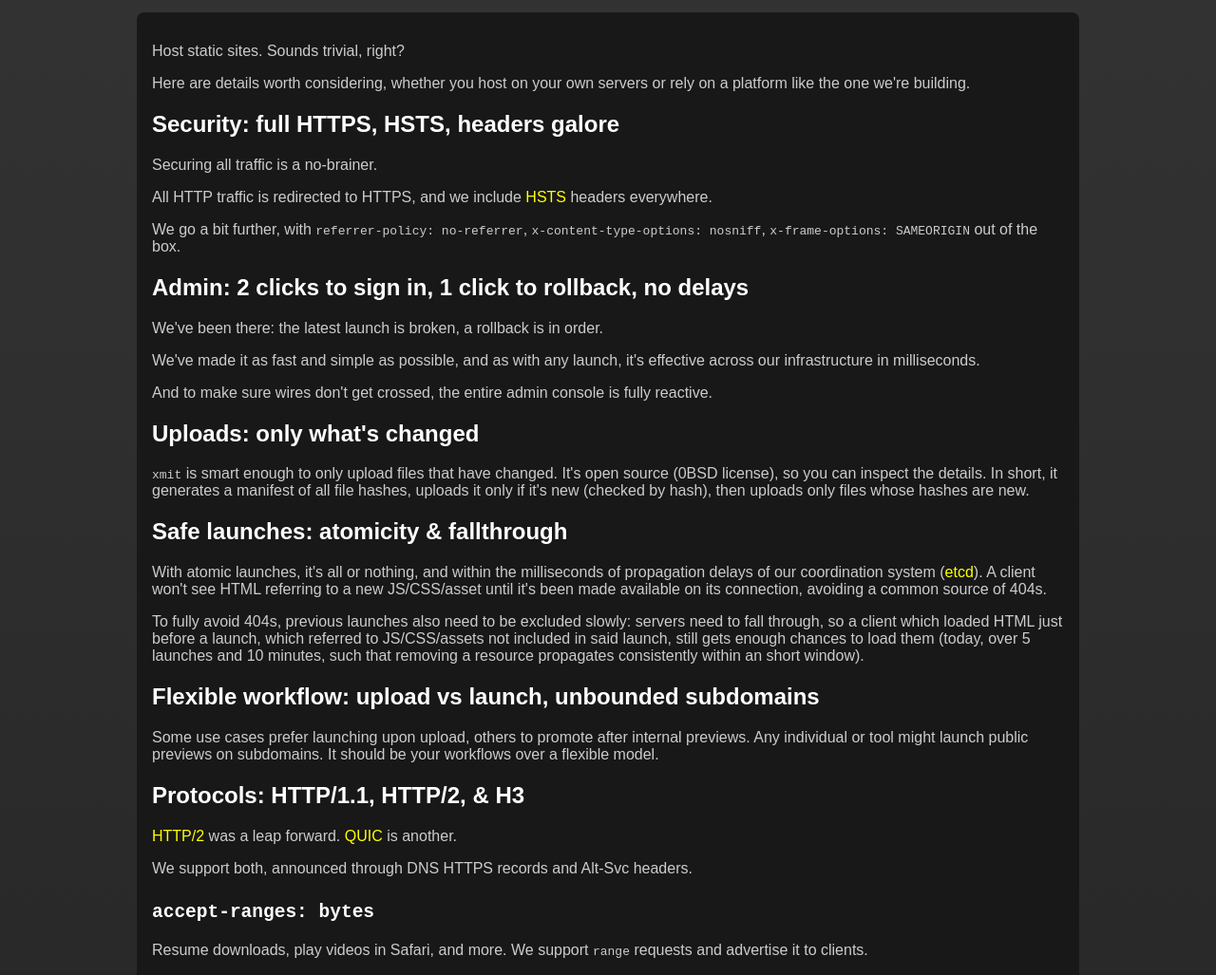
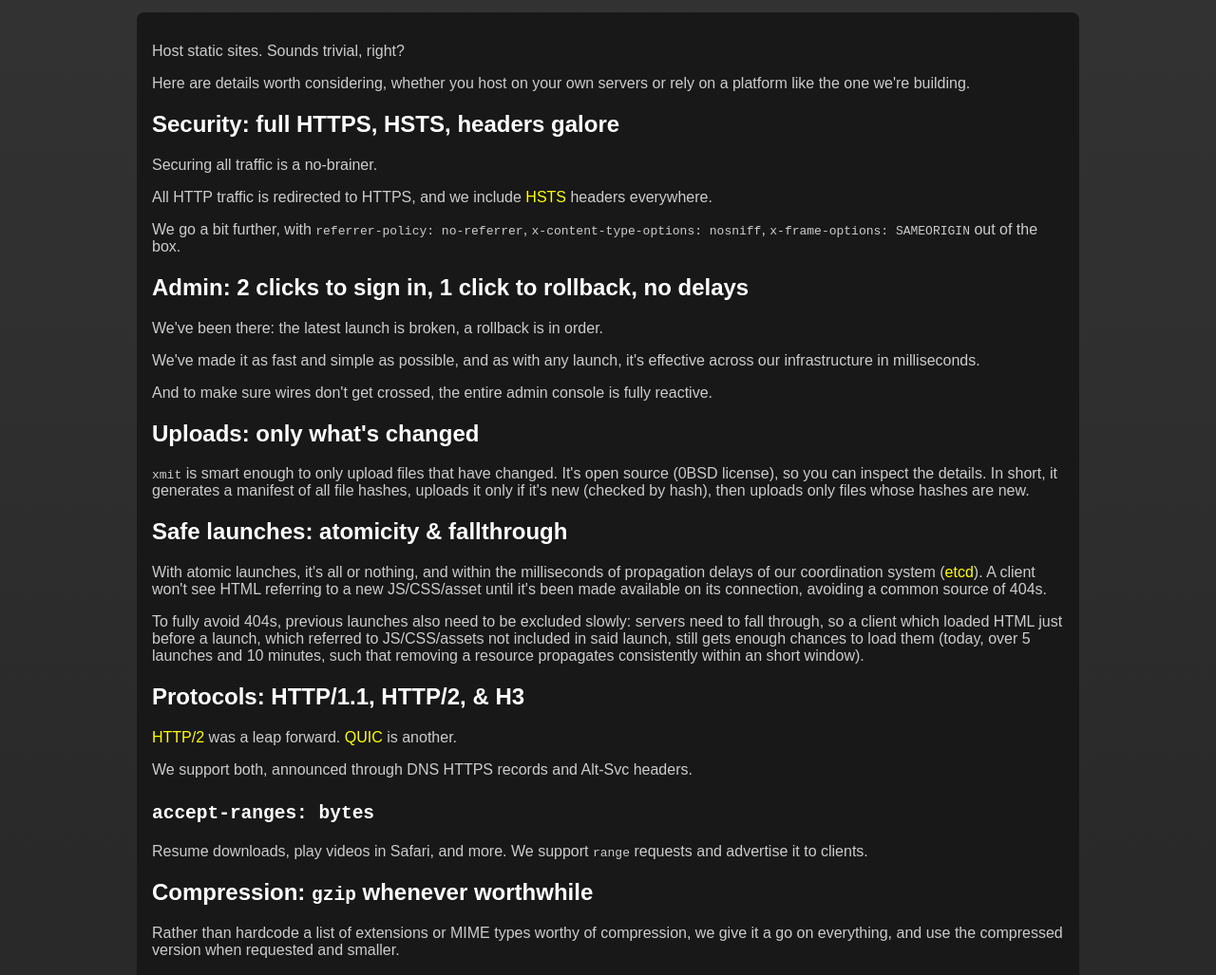
Before and after one commit to xmit-co/xmit.dev, an Eleventy site: page posts/origin.md in a window 1280 px wide. Shown: the part 58-1085 px from the top of the page at 95% size. Built offline with nearby package versions, Linux system fonts and the light colour scheme; Eleventy itself is replaced by a stand-in of ours; files that its build step writes are made by us from their sources.

Commit message:
lose weakest point

```diff
--- a/posts/origin.md
+++ b/posts/origin.md
@@ -42,11 +42,6 @@ To fully avoid 404s, previous launches also need to be excluded slowly: servers
 loaded HTML just before a launch, which referred to JS/CSS/assets not included in said launch, still gets enough chances
 to load them (today, over 5 launches and 10 minutes, such that removing a resource propagates consistently within an
 short window).
-
-## Flexible workflow: upload vs launch, unbounded subdomains
-
-Some use cases prefer launching upon upload, others to promote after internal previews. Any individual or tool might
-launch public previews on subdomains. It should be your workflows over a flexible model.
 
 ## Protocols: HTTP/1.1, HTTP/2, & H3
 
```
